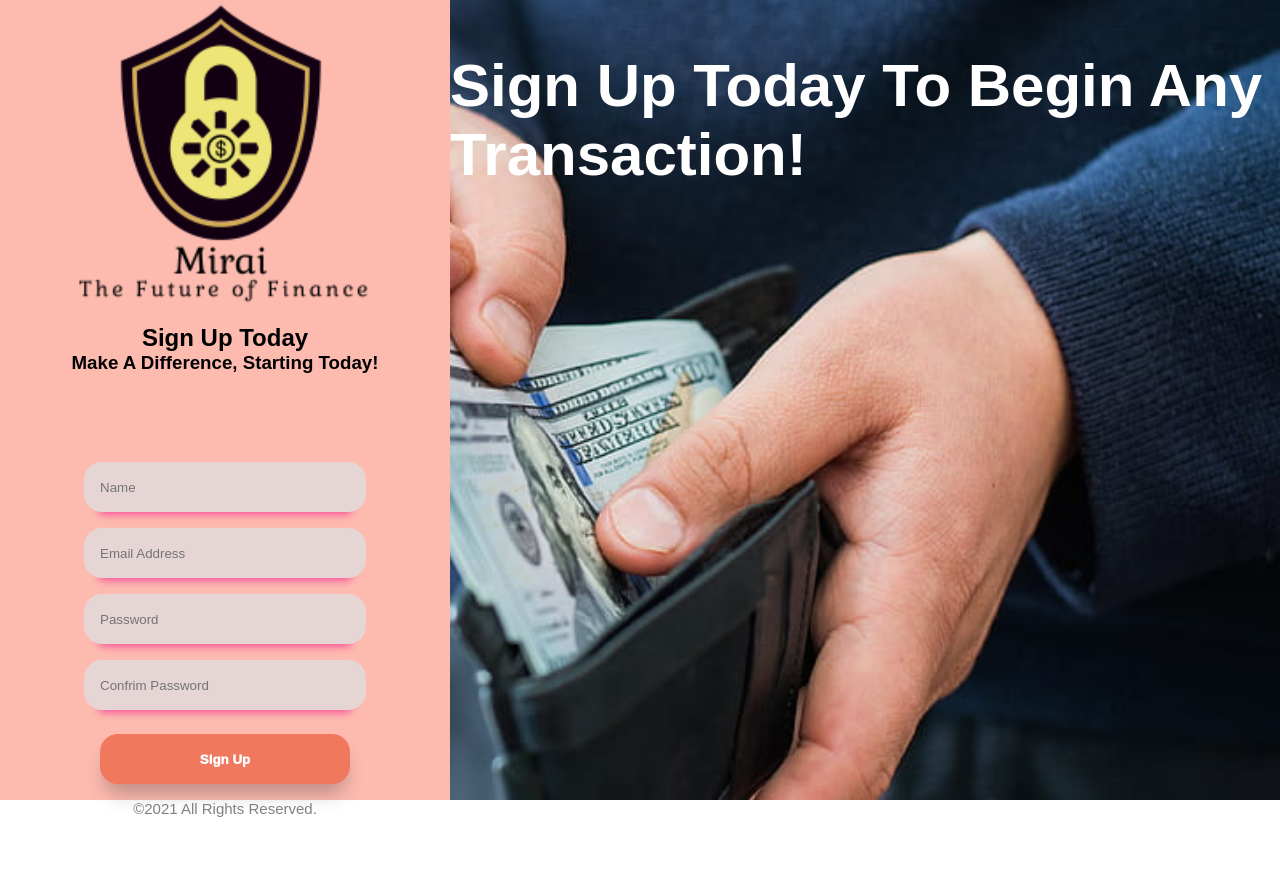
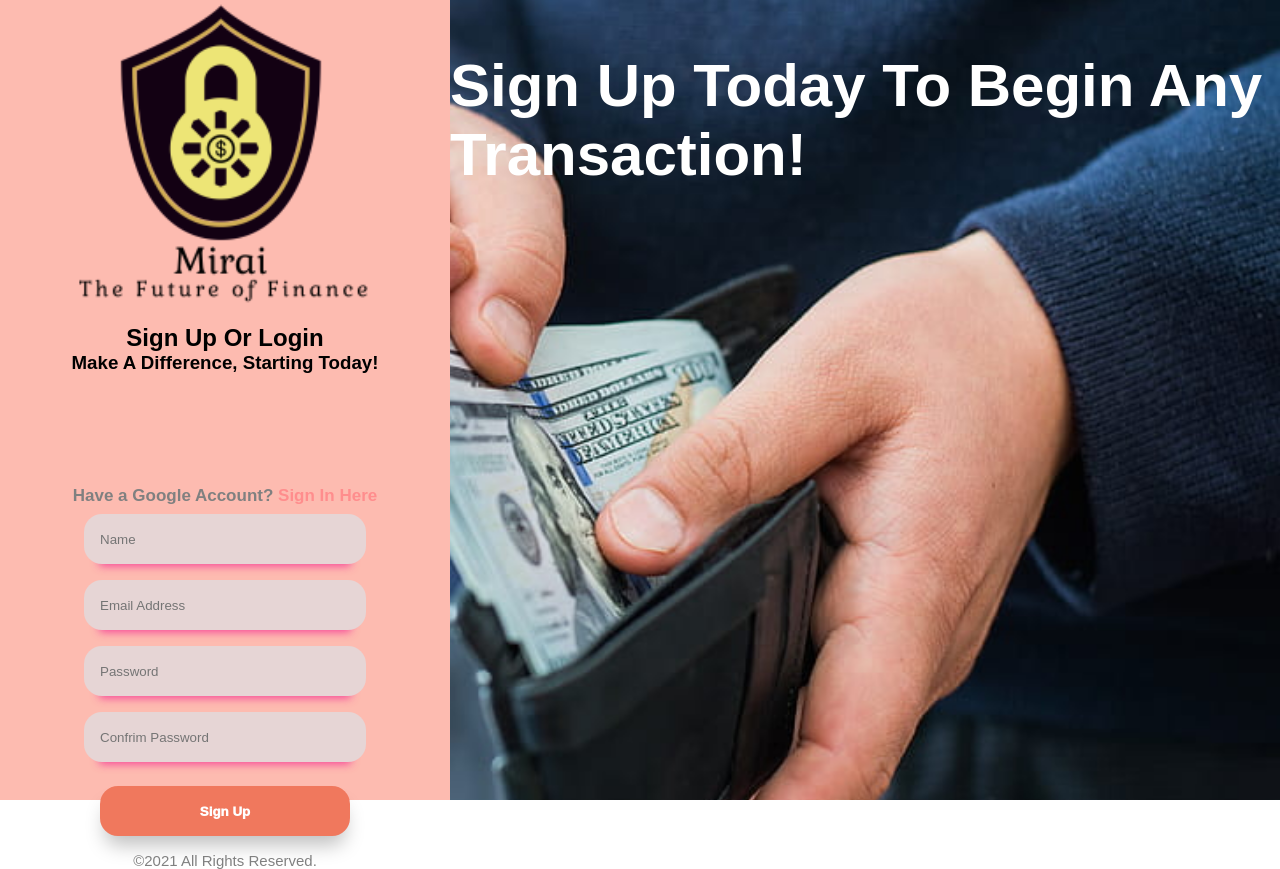
Before and after one commit to miraicash/mirai, a React (Create React App) app: page / in a window 1280 px wide. Before the commit the page ends 817 px from the top, so only its background shows below. Built offline with nearby package versions, Linux system fonts and the light colour scheme.

Commit message:
sidebar updated

```diff
--- a/src/components/Sidebar.js
+++ b/src/components/Sidebar.js
@@ -10,8 +10,11 @@ const Sidebar = () => {
         <img src={logo} alt="" />
       </LogoWrapper>
       <Form>
-        <h2> Sign Up Today</h2>
+        <h2> Sign Up Or Login</h2>
         <h3> Make A Difference, Starting Today!</h3>
+        <h4>
+          Have a Google Account? <span>Sign In Here </span>
+        </h4>
         <Input placeholder="Name" />
         <Input type="email" placeholder="Email Address" />
         <Input type="password" placeholder="Password" />
```
